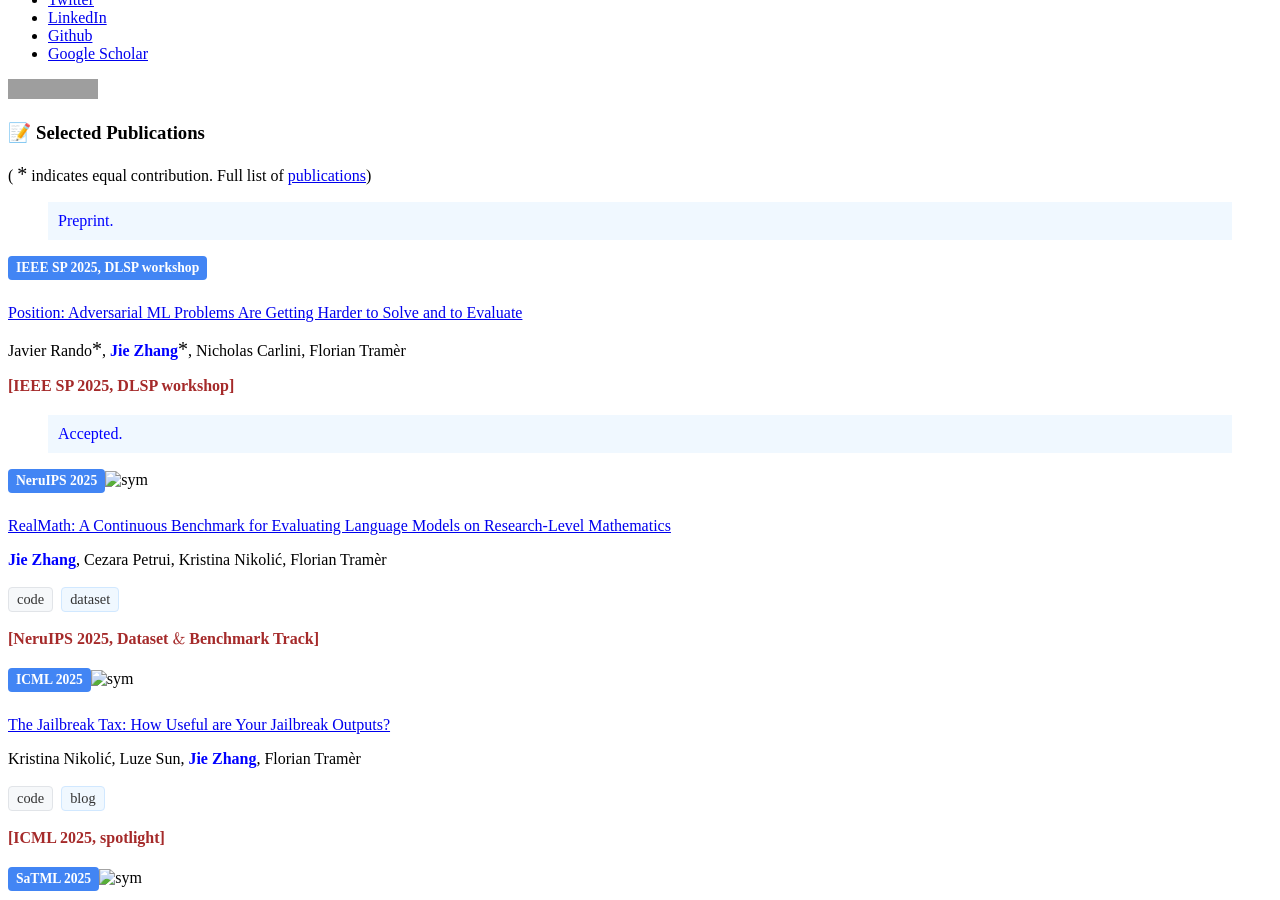
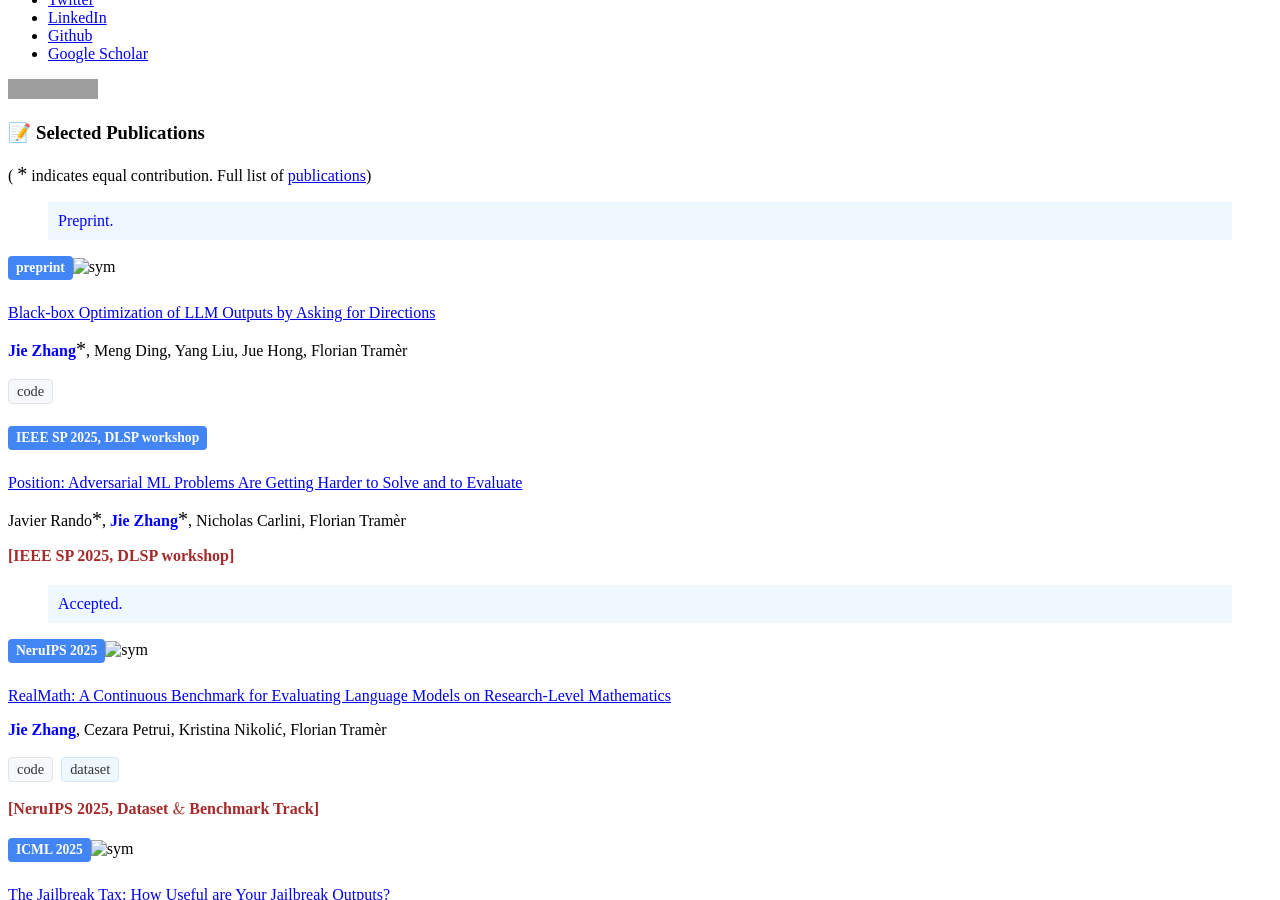
Before and after one commit to zj-jayzhang/zj-jayzhang.github.io, a Jekyll site: the page built from _pages/includes/pubs.md, in a window 1280 px wide and 900 px high, scrolled down 680 px. Built offline with Jekyll 4.4.1, drawn with Linux system fonts in a browser that asks for light colours; our own code applies the rules of GitHub Pages for plain Markdown files; formulas are drawn with MathJax 3; grey boxes are pictures that could not be loaded.

Commit message:
update pub

```diff
--- a/_pages/includes/pubs.md
+++ b/_pages/includes/pubs.md
@@ -108,6 +108,18 @@ Preprint.
 
 
 
+<div class='paper-box'><div class='paper-box-image'><div><div class="badge">preprint</div><img src='images/black.png' alt="sym" width="100%"></div></div>
+<div class='paper-box-text' markdown="1">
+
+<span class="paper-title">[Black-box Optimization of LLM Outputs by Asking for Directions](https://arxiv.org/abs/2510.16794)</span>
+
+<span class="authors"><span class="me">Jie Zhang</span><span class="equal">*</span>, Meng Ding, Yang Liu, Jue Hong, Florian Tramèr</span>
+
+<!-- <span class="conf">[IEEE SP 2025, DLSP workshop]</span> -->
+<a href="https://github.com/zj-jayzhang/black_box_llm_optimization" class="resource-link github-link"><i class="fab fa-github"></i> code</a>
+
+</div>
+</div>
 
 
 <div class='paper-box'><div class='paper-box-image'><div><div class="badge">IEEE SP 2025, DLSP workshop</div></div></div>
```
Also changed, not shown: images/black.png (added).
